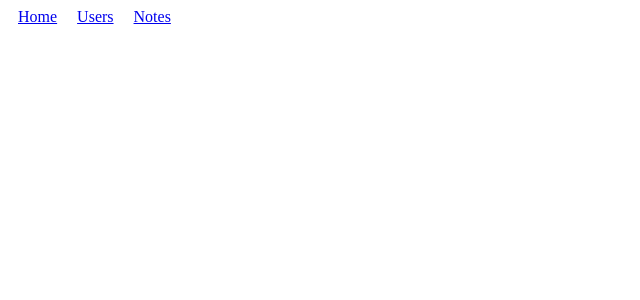
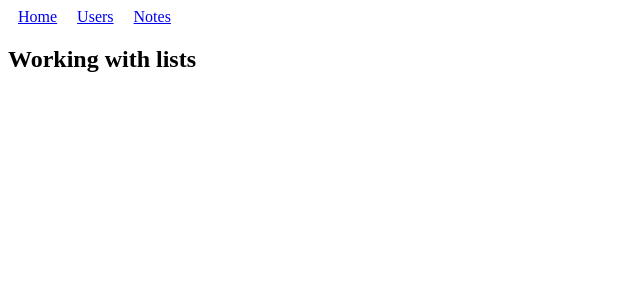
Before and after one commit to KumaranMba/react-exercises, a React (Vite) app: page /Notes/1 in a window 1280 px wide. Before the commit this address had no page. Shown: the top 300 px of the page, without its empty margins (0-640 px from the left). Built offline with nearby package versions, Linux system fonts and the light colour scheme.

Commit message:
URL Params

```diff
--- a/src/App.jsx
+++ b/src/App.jsx
@@ -3,6 +3,7 @@ import { Link,Route,BrowserRouter as Router, Routes } from 'react-router-dom';
 import Home from "./assets/Home";
 import Notes from "./assets/Notes";
 import Users from "./assets/Users";
+import Note  from "./assets/Note";
 
 
 function App({notes}) {
@@ -22,6 +23,7 @@ function App({notes}) {
         <Route path ="/" element= {<Home/>} />
         <Route path ="/Users" element = {<Users/>} />
         <Route path ="/Notes" element ={<Notes notes={notes}/>} />
+        <Route path="/Notes/:noteid" element={<Note notes={notes}/>}/>
       </Routes>
     </Router>
 
--- /dev/null
+++ b/src/assets/Note.jsx
@@ -0,0 +1,21 @@
+import React from 'react';
+import { useParams } from 'react-router-dom';
+
+function Note({notes}) {
+
+    const id = useParams().noteid;
+    console.log(id);
+
+    const note = notes.find(n => n.id === Number(id));
+
+
+
+
+  return (
+    <div>
+        <h2>{note.content}</h2>
+    </div>
+  )
+}
+
+export default Note;
--- a/src/assets/Notes.jsx
+++ b/src/assets/Notes.jsx
@@ -1,11 +1,12 @@
 import React from 'react';
+import { Link } from 'react-router-dom';
 
 function Notes({notes}) {
   return (
     <div>
         <h2>Notes</h2>
         <ul>{notes.map(note=>(
-          <li key={note.id}>{note.content}</li>
+          <li key={note.id}><Link to={`/Notes/${note.id}`}>{note.content}</Link></li>
         ))}</ul>
     </div>
   )
```
